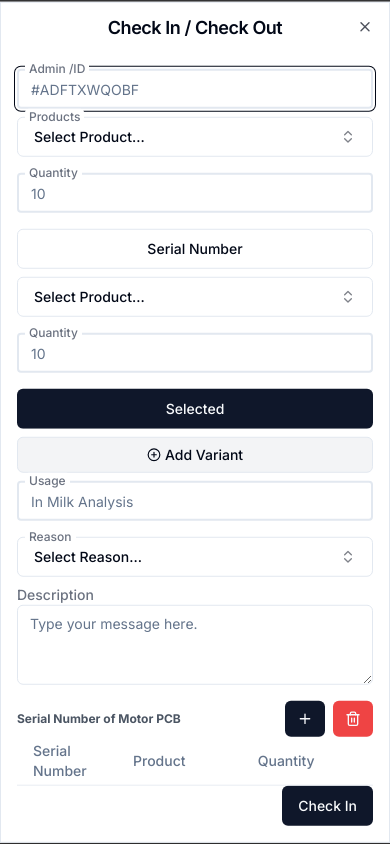
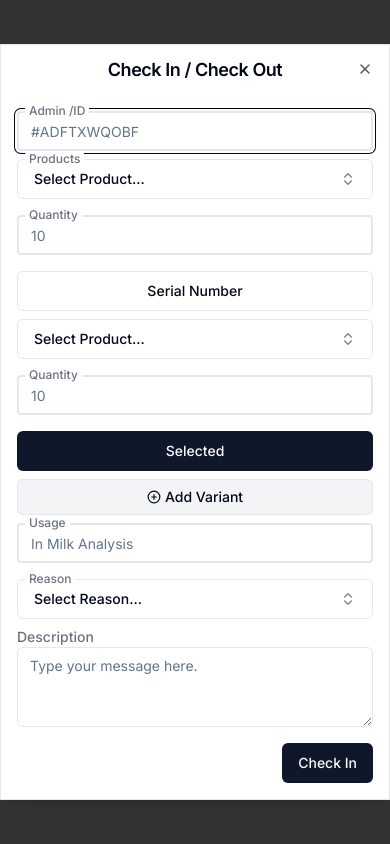
Before and after one commit to riteshk-007/Modal-, a Next.js app: page / in a window 390 px wide. Both pictures are taken after a click on the button "Manage Inventory". Built offline with nearby package versions, Linux system fonts and the light colour scheme.

Commit message:
Refactor InventoryModal to improve responsiveness and add delete all functionality

```diff
--- a/app/components/InventoryModal.js
+++ b/app/components/InventoryModal.js
@@ -135,6 +135,12 @@ export default function InventoryModal() {
     }
   };
 
+  const handleDeleteAll = () => {
+    setSavedData([]);
+    setIsEditing(false);
+    setCurrentSerial(null);
+    reset();
+  };
   return (
     <Dialog>
       <DialogTrigger asChild>
@@ -429,6 +435,7 @@ export default function InventoryModal() {
                 />
               </div>
             </div>
+            {savedData.length > 0 && (
               <div className="w-full md:w-1/4 h-full">
                 <div className="flex w-full h-full justify-between items-center">
                   <h2 className="text-xs font-bold text-gray-600">
@@ -438,13 +445,21 @@ export default function InventoryModal() {
                     <Button variant="default" size="sm">
                       <Plus className="h-4 w-4" />
                     </Button>
-                  <Button variant="destructive" size="sm">
+                    <Button
+                      variant="destructive"
+                      size="sm"
+                      onClick={handleDeleteAll}
+                    >
                       <Trash2 className="h-4 w-4" />
                     </Button>
                   </div>
                 </div>
-              <TableData data={savedData} onSelect={handleSerialNumberSelect} />
+                <TableData
+                  data={savedData}
+                  onSelect={handleSerialNumberSelect}
+                />
               </div>
+            )}
           </div>
           <div className="w-full flex items-center justify-end">
             {isEditing ? (
```
Lines whose indentation alone changed are shown as unchanged.
